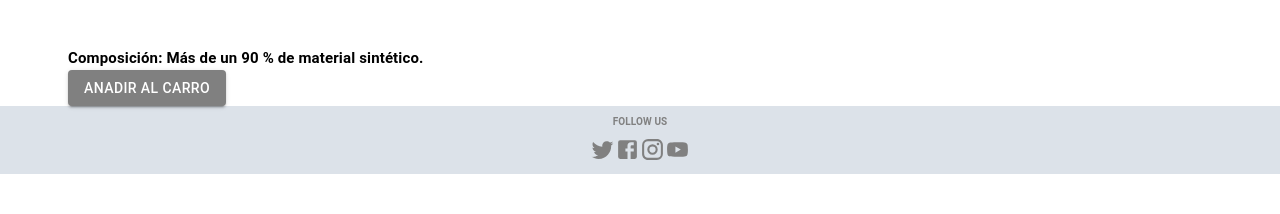
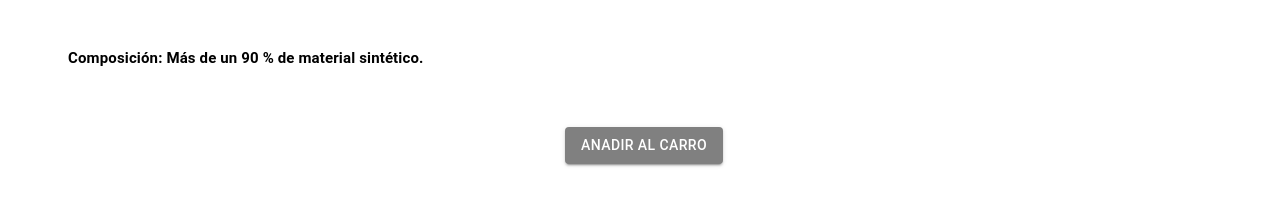
Before and after one commit to Wolfdog940/Vans-E-Commerce, a React (Create React App) app: page /infoPage/12 in a window 1280 px wide. Shown: the part 2188-2402 px from the top of the page. Before the commit the page ends 2362 px from the top, so only its background shows below. Built offline with nearby package versions, Linux system fonts and the light colour scheme.

Commit message:
error boton infocard

```diff
--- a/src/components/InfoCardContainer/InfoCardContainer.tsx
+++ b/src/components/InfoCardContainer/InfoCardContainer.tsx
@@ -55,7 +55,7 @@ export const InfoCardContainer = ({productObject, setFrontImage, frontImage}:any
                 <Typography sx={infoCardContainerStyles.descriptionTitleStyles}>DESCRIPCIÓN Y CARACTERÍSTICAS</Typography>
                 <Typography sx={infoCardContainerStyles.descriptionStyle}>{productObject.description}</Typography>
                 <Typography sx={infoCardContainerStyles.compositionStyles}>{`Composición: ${productObject.Composición}`}</Typography>
-                <Box sx={infoCardContainerStyles.marginBottom}>
+                <Box sx={infoCardContainerStyles.buttonContainer}>
                     <Button sx={infoCardContainerStyles.addToCardButton} variant="contained" onClick={handleProductsToCart}>Anadir al carro</Button>
                 </Box>
             </Box>
```
